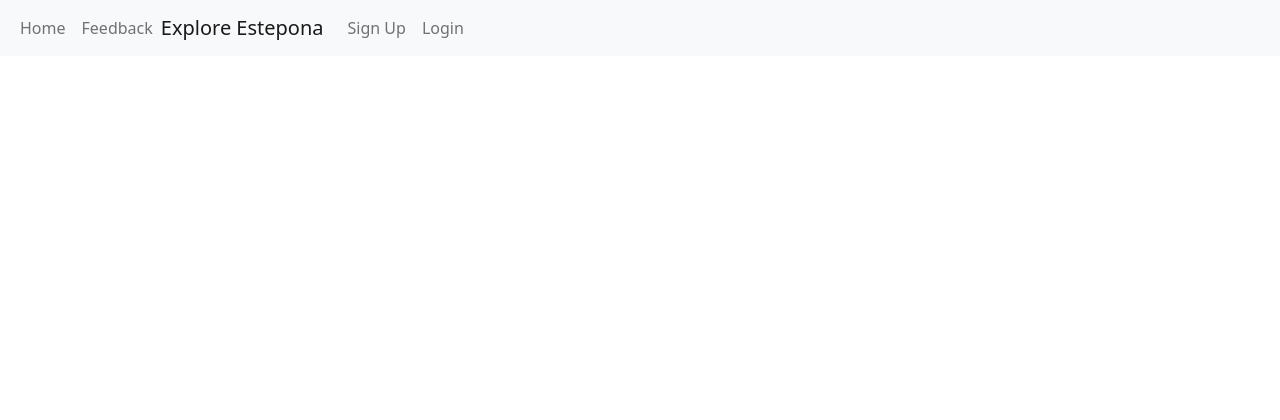
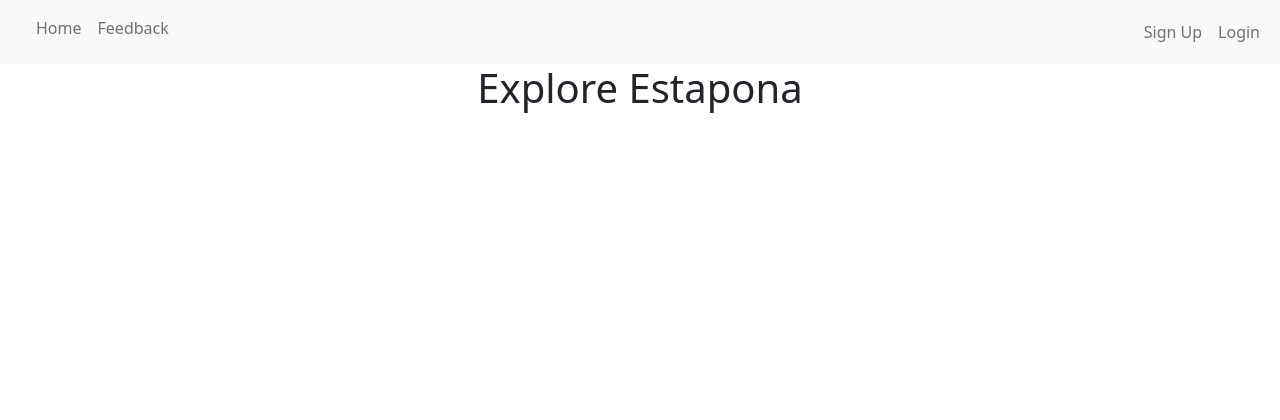
Before and after one commit to Conal2023/ExploreEstepona, a Django app: template templates/base.html in a window 1280 px wide. Shown: the top 420 px of the page. Run offline with Django 4.2, Linux system fonts and the light colour scheme; the template is opened without the code that fills it, so the values that code supplies are empty; some libraries are stand-ins or nearby versions.

Commit message:
Took title out of navbar

```diff
--- a/templates/base.html
+++ b/templates/base.html
@@ -24,11 +24,18 @@
 </head>
 
 <body class="d-flex flex-column h-100 main-bg">
-
+    <header>
         <!--Navigation-->
         <nav class="navbar navbar-expand-lg navbar-light bg-light">
                 <div class="container-fluid">
-            <ul class="navbar-nav mr-auto">
+                    <a class="navbar-brand" href="{% url 'home' %}"></a>
+                    <button class="navbar-toggler" type="button" data-bs-toggle="collapse" data-bs-target="#navbarText"
+                        aria-controls="navbarText" aria-expanded="false" aria-label="Toggle navigation">
+                        <span class="navbar-toggler-icon"></span>
+                    </button>
+
+                    <div class="collapse navbar-collapse" id="navbarNav">
+                        <ul class="navbar-nav me-auto mb-2 mb-1g-0">
                             <li class="nav-item">
                                 <a class="nav-link" href="#">Home</a>
                             </li>
@@ -36,12 +43,7 @@
                                 <a class="nav-link" href="#">Feedback</a>
                             </li>
                         </ul>
-           <a class="navbar-brand" href="{% url 'home' %}">Explore Estepona</a>
-           <button class="navbar-toggler" type="button" data-bs-toggle="collapse" data-bs-target="#navbarText"
-                aria-controls="navbarText" aria-expanded="false" aria-label="Toggle navigation">
-                <span class="navbar-toggler-icon"></span>
-            </button>
-            <div class="collapse navbar-collapse" id="navbarNav">
+
                         <ul class="navbar-nav ml-auto">
                             <li class="nav-item">
                                 <a class="nav-link" href="#">Sign Up</a>
@@ -53,6 +55,10 @@
                     </div>
                 </div>
         </nav>
+        <div class="container text-center">
+            <h1 class="title">Explore Estapona</h1>
+        </div>
+    </header>
 
     <main class="flex-shrink-0 main-bg">
 
```
Lines whose indentation alone changed are shown as unchanged.
